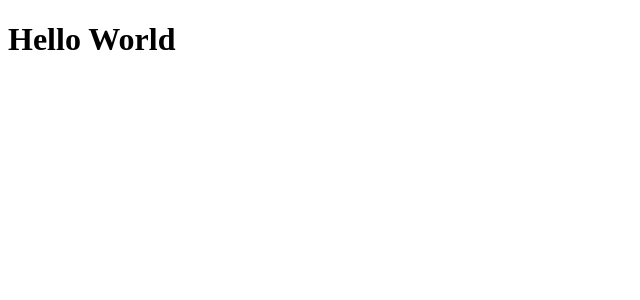
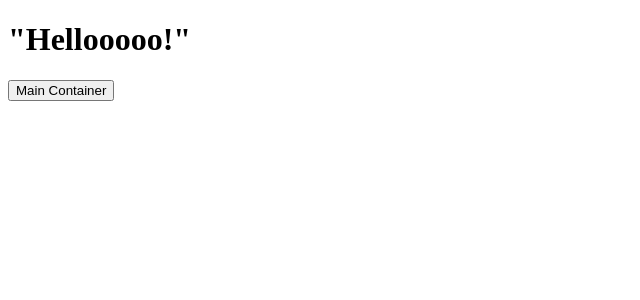
Before and after one commit to Team-Dragonite-31/Branch-Out, a React app: page / in a window 1280 px wide. Shown: the top 300 px of the page, without its empty margins (0-640 px from the left). Built offline with nearby package versions, Linux system fonts and the light colour scheme.

Commit message:
route from app to login and main

```diff
--- a/src/App.jsx
+++ b/src/App.jsx
@@ -1,12 +1,23 @@
 import ReactDOM from 'react-dom';
 import React from 'react';
+import {
+    Route,
+    Link,
+    Routes
+} from "react-router-dom";
+import LoginContainer from './containers/LoginContainer.jsx';
+import MainContainer from './containers/MainContainer.jsx';
 
 const App = () => {
-  return (
-    <div>
-      <h1>Hello World</h1>
-    </div>
-  )
+    return (
+        //add in the links to different pathways... the login, the app, etc.
+        <div>
+            <Routes>
+                <Route path="/" element={<LoginContainer/>} />
+                <Route path="/main" element={<MainContainer/>} />
+            </Routes>
+        </div>
+    )
 }
 
 export default App;
--- /dev/null
+++ b/src/containers/LoginContainer.jsx
@@ -0,0 +1,16 @@
+import React, { Component, useEffect } from "react";
+import { Link } from "react-router-dom";
+
+const LoginContainer = () => (
+    <div>
+      <h1>"Hellooooo!"</h1>
+      <Link to='/main'>
+          <button>
+              Main Container
+          </button>
+      </Link>
+    </div>
+  );
+
+
+export default LoginContainer
--- /dev/null
+++ b/src/containers/MainContainer.jsx
@@ -0,0 +1,9 @@
+import React from "react";
+
+const MainContainer = () => (
+    <div>
+      <h1>"In the main now!!"</h1>
+    </div>
+  );
+
+export default MainContainer
--- /dev/null
+++ b/src/containers/ParkContainer.jsx
@@ -0,0 +1 @@
+import React from "react";
--- a/src/index.js
+++ b/src/index.js
@@ -1,8 +1,13 @@
 import { render } from 'react-dom';
 import React from 'react';
 import App from './App.jsx';
+import { BrowserRouter } from 'react-router-dom';
 
-render (
-    <App />,
-    document.getElementById('root'),
+//wrap in browser router
+
+render(
+    <BrowserRouter>
+        <App />
+    </BrowserRouter>,
+    document.getElementById('root')
 )
--- a/webpack.config.js
+++ b/webpack.config.js
@@ -39,8 +39,8 @@ module.exports = {
             directory: path.resolve(__dirname, 'dist'),
             publicPath: '/build'
         },
-        proxy: {
-            '/': 'http://localhost:3000/'
-        }
+        // proxy: {
+        //     '/': 'http://localhost:3000/'
+        // }
     },
 };
```
